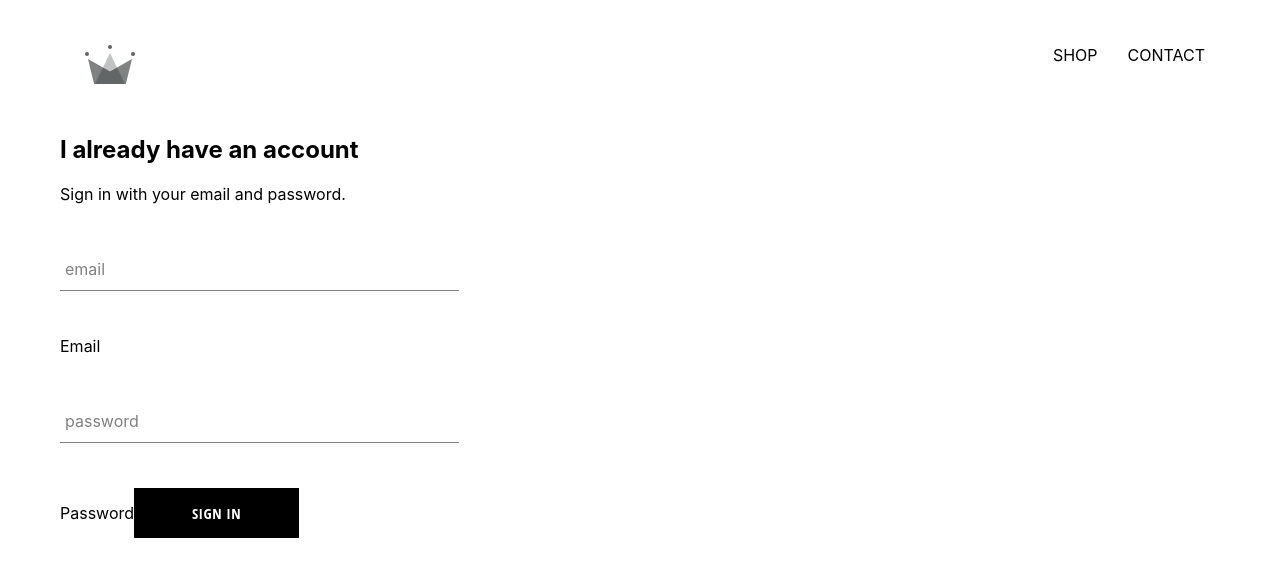
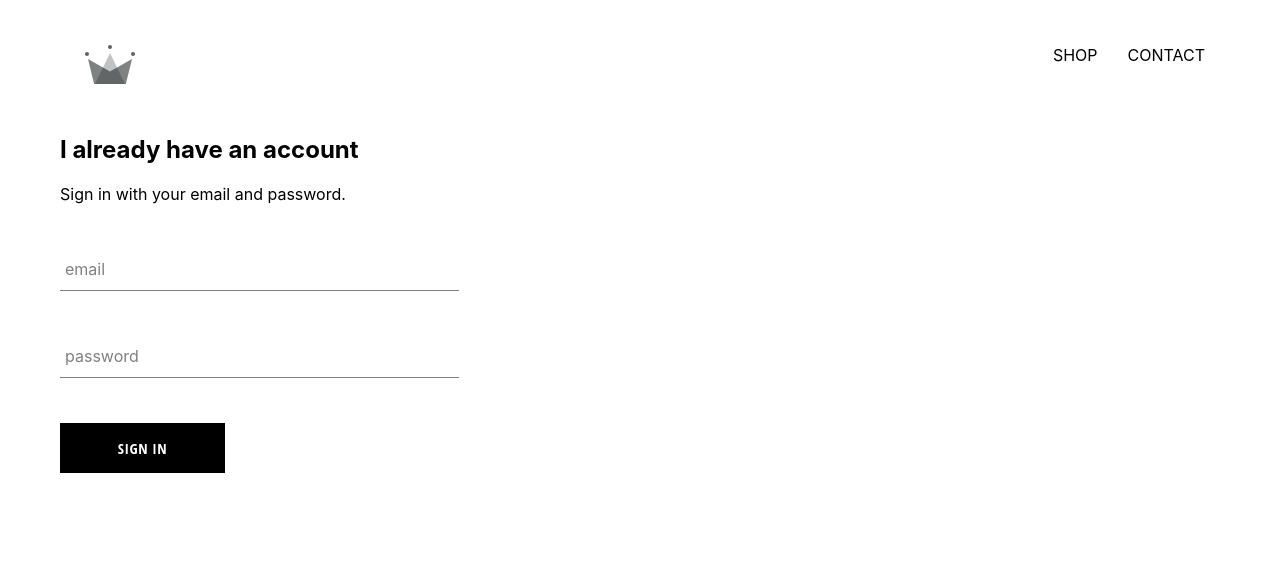
Before and after one commit to yasithWimukthi/clothing-store, a React (Create React App) app: page /signin in a window 1280 px wide. Shown: the top 576 px of the page. Built offline with nearby package versions, Linux system fonts and the light colour scheme.

Commit message:
Edit sign in component

```diff
--- a/src/components/sign-in/sign-in.component.js
+++ b/src/components/sign-in/sign-in.component.js
@@ -42,7 +42,7 @@ class SignIn extends Component{
                         required value={this.state.email}
                         handleChange={this.handleChange}
                     />
-                    <label>Email</label>
+
                     <FormInput
                         name="password"
                         type="password"
@@ -51,7 +51,7 @@ class SignIn extends Component{
                         value={this.state.password}
                         handleChange={this.handleChange}
                     />
-                    <label>Password</label>
+
                     <CustomButton type="submit" >Sign In</CustomButton>
                 </form>
             </div>
```
